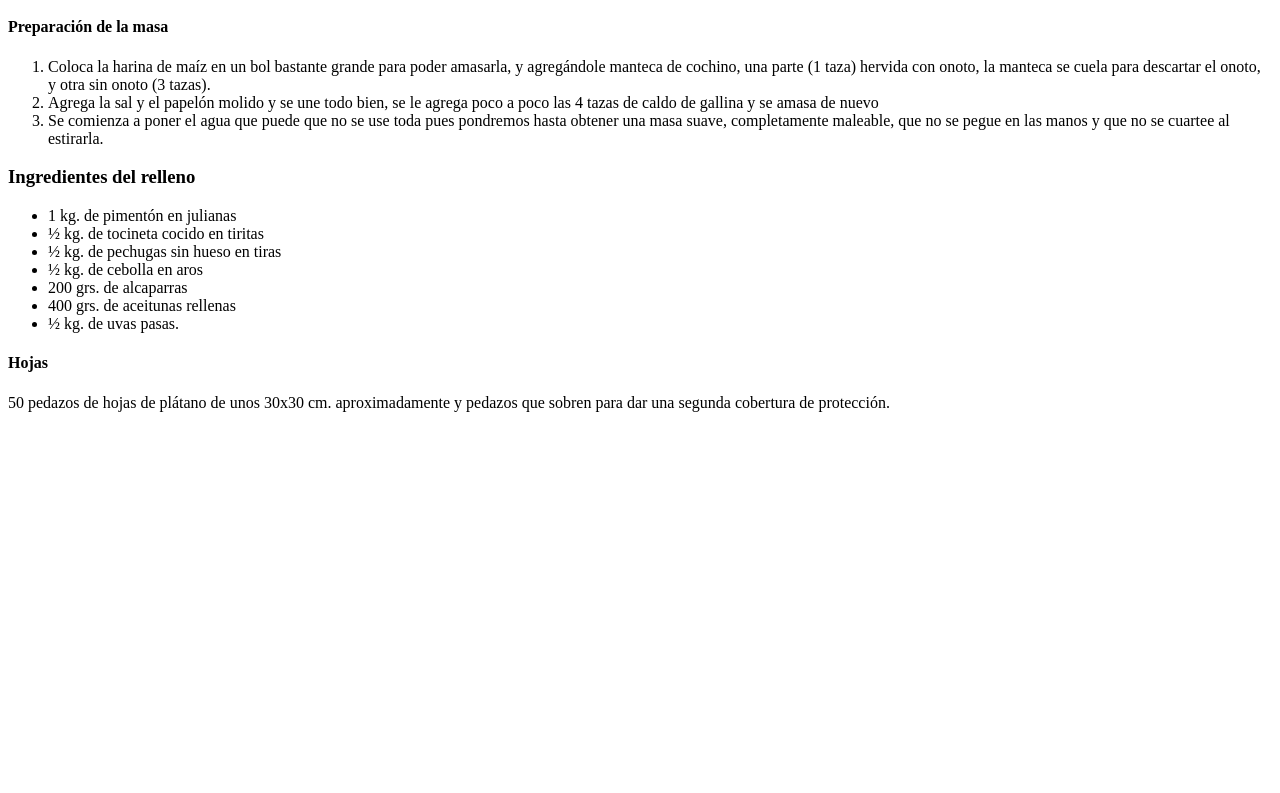
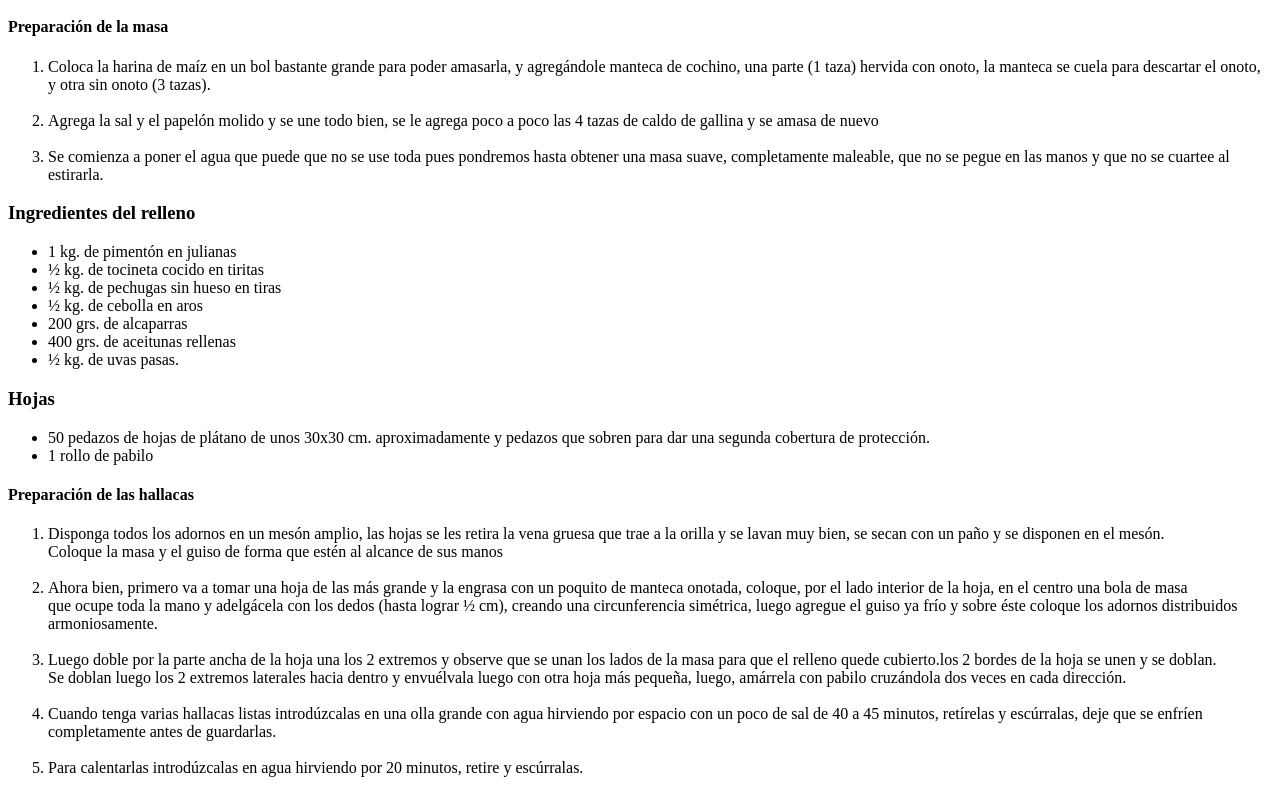
Before and after one commit to Angytater2005/odin-recetas, a plain HTML site: page recetas/hallacas.html in a window 1280 px wide. Shown: the part 371-1164 px from the top of the page. Before the commit the page ends 800 px from the top, so only its background shows below. Drawn offline with Linux system fonts and the light colour scheme.

Commit message:
Finalizada receta de hallacas

```diff
--- a/recetas/hallacas.html
+++ b/recetas/hallacas.html
@@ -26,9 +26,11 @@
         y agregándole manteca de cochino, una parte (1 taza) hervida con onoto,
         la manteca se cuela para descartar el onoto, y otra sin onoto (3 tazas).
         </li>
+        <br>
         <li>Agrega la sal y el papelón molido y se une todo bien, se le agrega poco a poco
         las 4 tazas de caldo de gallina y se amasa de nuevo
         </li>
+        <br>
         <li>Se comienza a poner el agua que puede que no se use toda pues pondremos hasta
         obtener una masa suave, completamente maleable, que no se pegue en las manos y que no se cuartee al estirarla.
         </li>
@@ -44,7 +46,29 @@
         <li>½ kg. de uvas pasas.</li>
     </ul>
 
-    <h4>Hojas</h4>
-    <p>50 pedazos de hojas de plátano de unos 30x30 cm. aproximadamente y pedazos que sobren para dar una segunda cobertura de protección.</p>
+    <h3>Hojas</h3>
+    <ul>
+        <li>50 pedazos de hojas de plátano de unos 30x30 cm. aproximadamente y pedazos que sobren para dar una segunda cobertura de protección.</li>
+        <li>1 rollo de pabilo</li>
+    </ul>
+    <h4>Preparación de las hallacas</h4>
+    <ol>
+        <li>Disponga todos los adornos en un mesón amplio, las hojas se les retira la vena gruesa que trae a la orilla y se lavan muy bien, se secan con un paño y se disponen en el mesón.
+        <br> Coloque la masa y el guiso de forma que estén al alcance de sus manos
+        </li>
+        <br>
+        <li>Ahora bien, primero va a tomar una hoja de las más grande y la engrasa con un poquito de manteca onotada, coloque, por el lado interior de la hoja, en el centro una bola de masa
+        <br> que ocupe toda la mano y adelgácela con los dedos (hasta lograr ½ cm), creando una circunferencia simétrica, luego agregue el guiso ya frío y sobre éste coloque los adornos distribuidos armoniosamente.
+        </li>
+        <br>
+        <li>Luego doble por la parte ancha de la hoja una los 2 extremos y observe que se unan los lados de la masa para que el relleno quede cubierto.los 2 bordes de la hoja se unen y se doblan.
+        <br>Se doblan luego los 2 extremos laterales hacia dentro y envuélvala luego con otra hoja más pequeña, luego, amárrela con pabilo cruzándola dos veces en cada dirección.
+        </li>
+        <br>
+        <li>Cuando tenga varias hallacas listas introdúzcalas en una olla grande con agua hirviendo por espacio con un poco de sal de 40 a 45 minutos, retírelas y escúrralas, deje que se enfríen completamente antes de guardarlas.
+        </li>
+        <br>
+        <li>Para calentarlas introdúzcalas en agua hirviendo por 20 minutos, retire y escúrralas.</li>
+    </ol>
 </body>
 </html>
```
